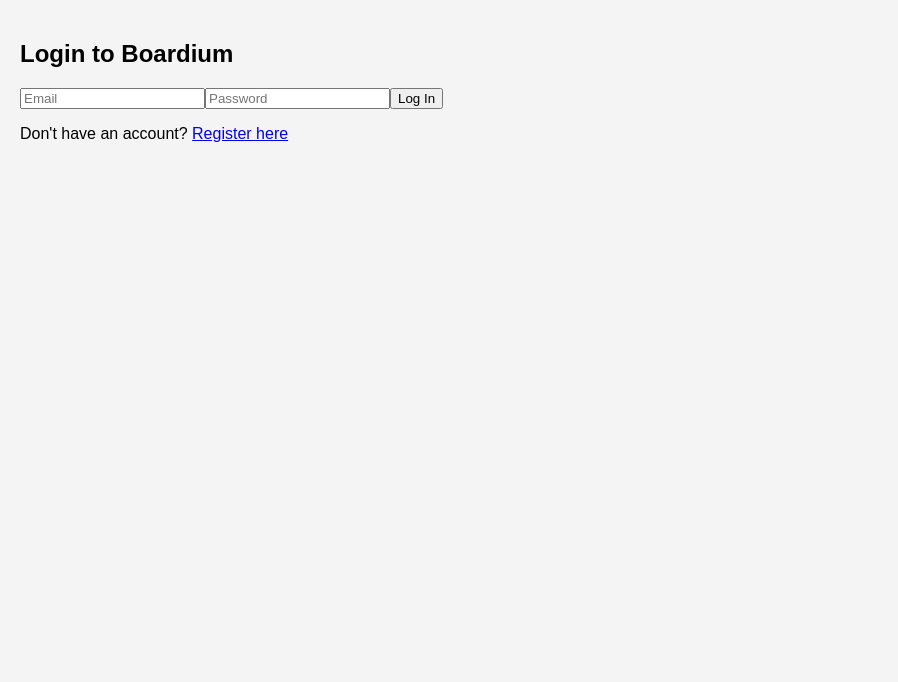
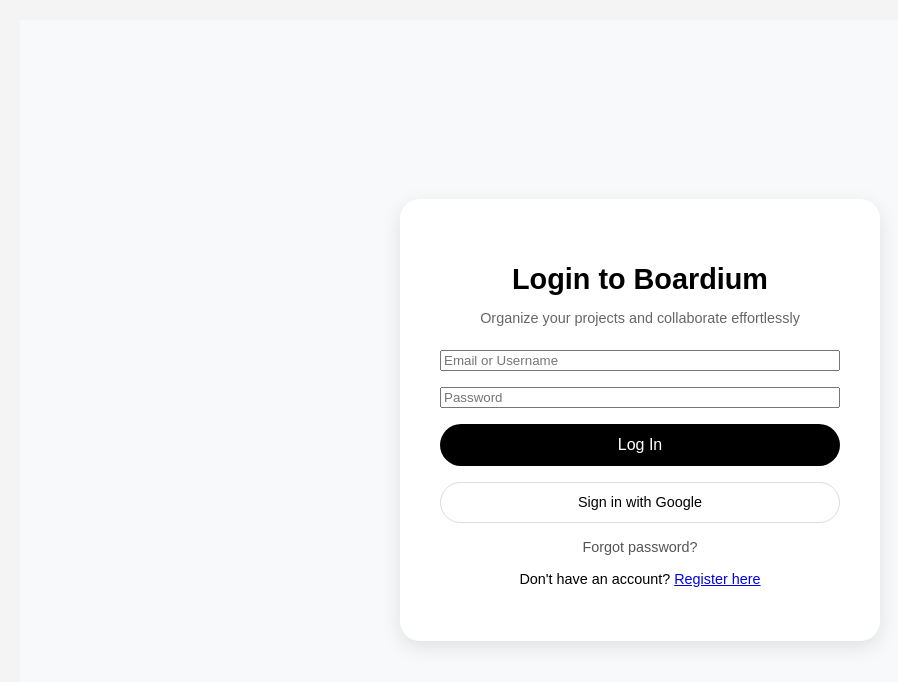
Before and after one commit to veradebv/boardium-web, a React (Create React App) app: page / in a window 1280 px wide. Shown: the top 682 px of the page, without its empty margins (0-898 px from the left). Built offline with nearby package versions, Linux system fonts and the light colour scheme.

Commit message:
changed login page UI

```diff
--- a/src/components/Auth/Login/Login.css
+++ b/src/components/Auth/Login/Login.css
@@ -1,20 +1,89 @@
-.login-container {
-  width: 300px;
-  margin: 100px auto;
-  padding: 20px;
-  border: 1px solid #ddd;
-  border-radius: 6px;
+.login-page {
+  display: flex;
+  justify-content: center;
+  align-items: center;
+  min-height: 100vh;
+  background: #f8f9fa;
+}
+
+.login-card {
+  background: #fff;
+  padding: 2.5rem;
+  border-radius: 20px;
+  box-shadow: 0 6px 20px rgba(0, 0, 0, 0.1);
+  width: 400px;
   text-align: center;
 }
 
-.login-container input {
-  display: block;
-  width: 100%;
-  margin: 10px 0;
-  padding: 8px;
+.login-title {
+  font-size: 1.8rem;
+  font-weight: bold;
+  margin-bottom: 0.5rem;
 }
 
-.login-container button {
-  padding: 8px 16px;
-  width: 100%;
+.login-subtitle {
+  font-size: 0.9rem;
+  color: #666;
+  margin-bottom: 1.5rem;
 }
+
+.login-form {
+  display: flex;
+  flex-direction: column;
+  gap: 1rem;
+}
+
+.login-input:focus {
+  border-color: #007bff;
+}
+
+.login-btn {
+  padding: 0.75rem;
+  background: #000;
+  color: white;
+  border: none;
+  border-radius: 50px;
+  font-size: 1rem;
+  cursor: pointer;
+  transition: backgournd 0.3s;
+}
+
+.login-btn:hover {
+  background: #333;
+}
+
+.social-login {
+  display: flex;
+  flex-direction: column;
+  gap: 0.5rem;
+  margin-top: 1rem;
+}
+
+.social-btn {
+  padding: 0.7rem;
+  border-radius: 50px;
+  border: 1px solid #ddd;
+  background: white;
+  cursor: pointer;
+  font-size: 0.9rem;
+}
+
+.google:hover {
+  background: #f8f9fa;
+}
+
+.forgot-password {
+  display: block;
+  margin: 1rem 0;
+  font-size: 0.9rem;
+  color: #555;
+  text-decoration: none;
+}
+
+.forgot-password:hover {
+  text-decoration: underline;
+}
+
+.register-link {
+  font-size: 0.9rem;
+}
--- a/src/components/Auth/Login/Login.js
+++ b/src/components/Auth/Login/Login.js
@@ -16,28 +16,49 @@
     };
 
     return (
-        <div className="auth-container">
-            <h2>Login to Boardium</h2>
-            <form onSubmit={handleSubmit}>
+        <div className="login-page">
+            <div className="login-card">
+                <h2 className="login-title">Login to Boardium</h2>
+                <p className="login-subtitle">
+                    Organize your projects and collaborate effortlessly
+                </p>
+
+                <form onSubmit={handleSubmit} className="login-form">
                     <input
                     type="email"
-                placeholder="Email"
+                    placeholder="Email or Username"
                     value={email}
                     onChange={(e) => setEmail(e.target.value)}
                     required
+                    className="login-input"
                     />
                     <input
                     type="password"
                     placeholder="Password"
                     value={password}
-                onChange={(e) =>
-                setPassword(e.target.value)}
-                required/>
-                <button type="submit">Log In</button>
+                    onChange={(e) => setPassword(e.target.value)}
+                    required
+                    className="login-input"
+                    />
+                <button type="submit" className="login-btn">
+                    Log In
+                </button>
             </form>
-            <p>Don't have an account? <a href="/register">Register here</a></p>
+
+            <div className="social-login">
+                <button className="social-btn google">Sign in with Google</button>
             </div>
-    )
+
+            <a href="/forgot-password" className="forgot-password">
+                Forgot password?
+            </a>
+
+            <p className="register-link">
+                Don't have an account? <a href="/register">Register here</a>
+            </p>
+            </div>
+        </div>
+    );
 }
 
 export default Login;
```
Lines whose indentation alone changed are shown as unchanged.
